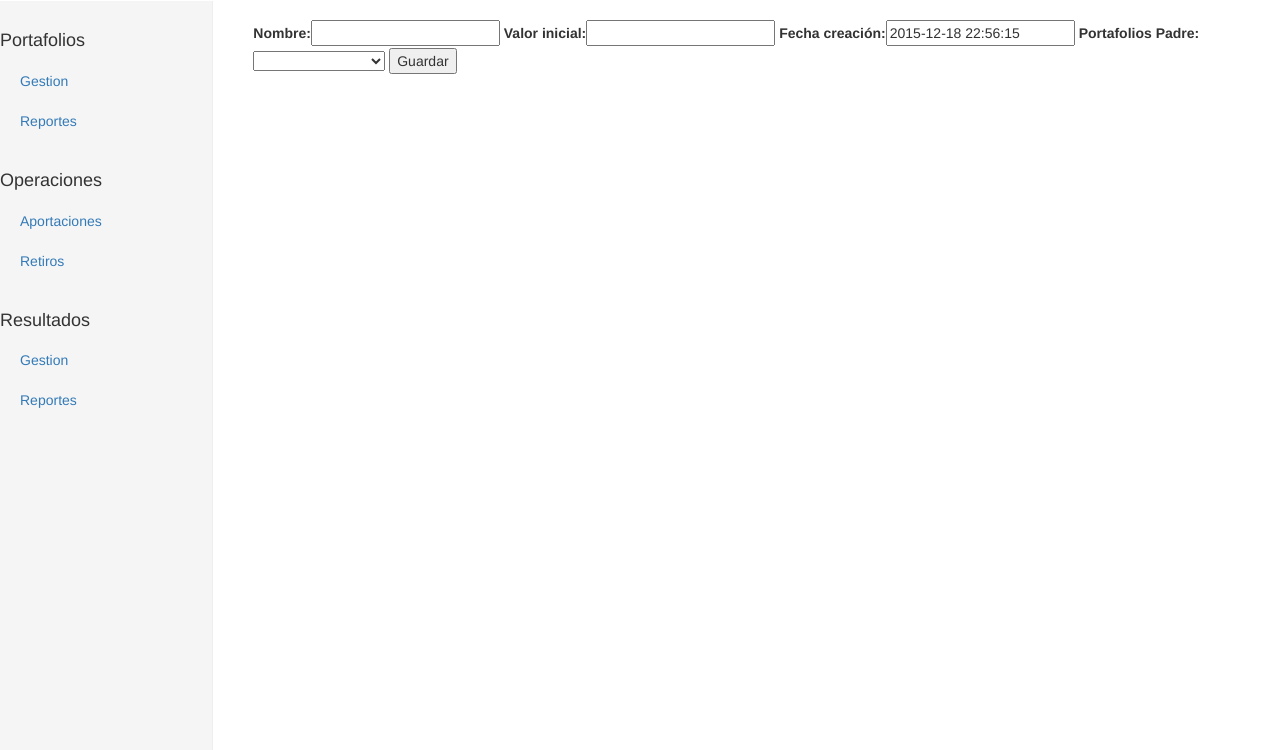
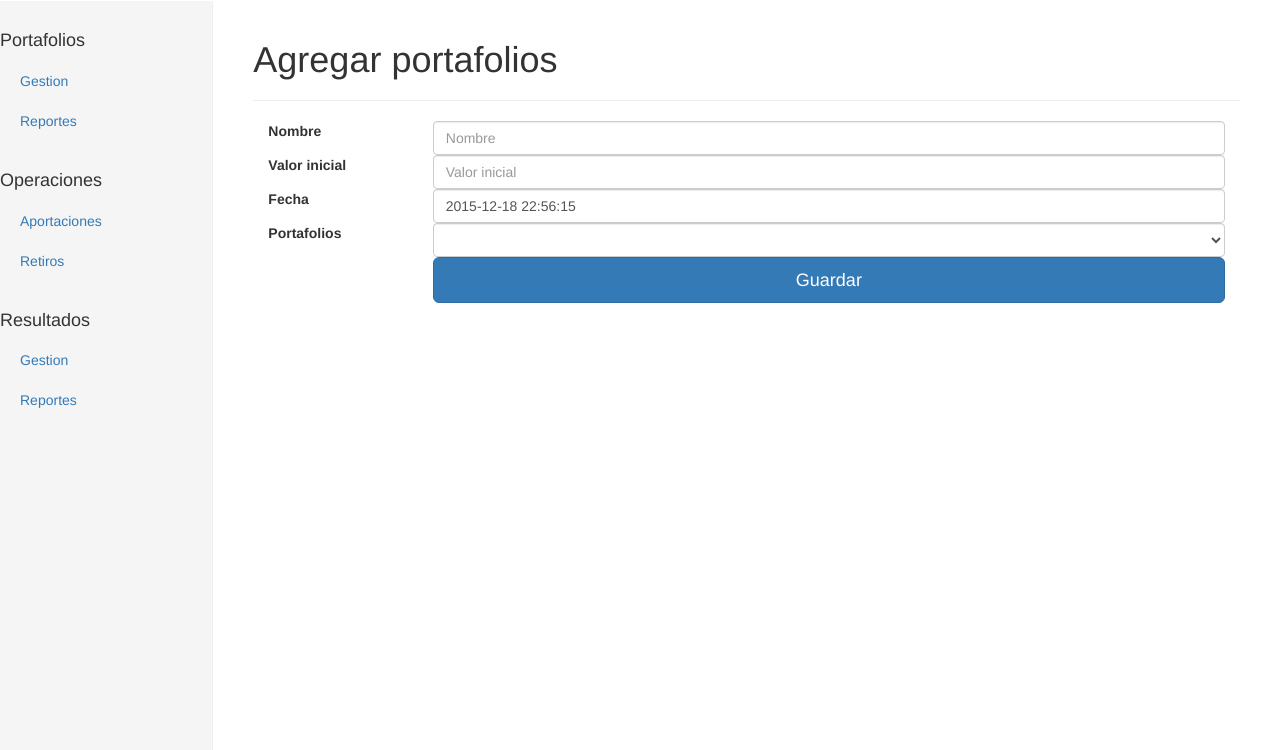
Before and after one commit to rickyrug/stocktrackingweb, a CodeIgniter app: page /StockTracker/index.php/portafolios/show_addform in a window 1280 px wide. Shown: the part 50-800 px from the top of the page. Run offline with CodeIgniter, Linux system fonts and the light colour scheme; data comes from the database, SQL or seed files in the repository.

Commit message:
Merge origin/master
Conflicts:
	nbproject/project.properties
	nbproject/project.xml

```diff
--- a/application/controllers/Aportacion.php
+++ b/application/controllers/Aportacion.php
@@ -25,7 +25,7 @@ class Aportacion extends CI_Controller {
     public function show_list($p_items = null) {
         $per_page = 10;
         if ($p_items == null) {
-            $results = $this->Operaciones_Model->get_Operaciones_Model('RT',null,$per_page);
+            $results = $this->Operaciones_Model->get_Operaciones_Model('AP',null,$per_page);
             $number_items = $this->Operaciones_Model->count_result('AP');
         } else {
 
@@ -124,7 +124,6 @@ class Aportacion extends CI_Controller {
         if ($this->form_validation->run() == FALSE) {
             if ($p_idoperacion != null) {
 
-                $this->load->model('Operaciones_Model', '', TRUE);
                 $result = $this->Operaciones_Model->find_by_id($p_idoperacion);
                 $data = array(
                     'idoperacion' => $result[0]->idaportaciones,
@@ -147,6 +146,7 @@ class Aportacion extends CI_Controller {
                     'fecha' => $this->form_validation->set_value('fecha')
                 );
             }
+             $this->call_views('aportaciones/form', $data);
         } else {
 
             $p_fecha = $this->input->post('fecha');
@@ -163,8 +163,6 @@ class Aportacion extends CI_Controller {
             redirect('aportacion/show_list', 'refresh');
         }
 
-
-        $this->call_views('aportaciones/form', $data);
     }
 
  /*Metdo para obtener toda la lista de portafolios*/
--- a/application/controllers/Portafolios.php
+++ b/application/controllers/Portafolios.php
@@ -1,4 +1,6 @@
 <?php
+
+defined('BASEPATH') OR exit('No direct script access allowed');
 
 /*
  * To change this license header, choose License Headers in Project Properties.
@@ -13,161 +15,147 @@
  */
 class Portafolios extends CI_Controller {
 
-    public function index() {
+    public function __construct() {
+        parent::__construct();
         $this->load->model('Portafolios_Model', '', TRUE);
-        $results = $this->Portafolios_Model->get_Portafolios_Model();
-        $data['results'] = $results;
+        $this->load->helper('paginationconfig');
+    }
 
-        $this->load->helper(array('form', 'url', 'html'));
-        $this->load->library('form_validation');
-        $this->load->library('table');
+    public function show_list($p_items = null) {
+        $per_page = 10;
+        if ($p_items == null) {
+            $results = $this->Portafolios_Model->get_Portafolios_Model(null, $per_page);
+            $number_items = $this->Portafolios_Model->count_result('AP');
+        } else {
+
+            $results = $this->Portafolios_Model->get_Portafolios_Model($p_items, $per_page);
+            $number_items = $this->Portafolios_Model->count_result('AP');
+        }
+
+
+        $base_url = base_url();
+        $base_url = $base_url . 'index.php?/aportacion/show_list/';
+
+
+        $this->pagination->initialize(generate_setup_pagination($base_url, $number_items, $per_page));
+
+        $data = array(
+            'title' => 'Portafolios',
+            'portafolios_list' => $results,
+            'paginacion' => $this->pagination->create_links(),
+            'resultados' => count($results) . ' of ' . $number_items,
+        );
+
         $this->call_views('portafolios/list', $data);
     }
 
-    public function add() {
+    public function index() {
 
-        $this->load->helper(array('form', 'url', 'html'));
-        $this->load->library('form_validation');
-        $this->load->library('calendar');
+        redirect('portafolios/show_list', 'refresh');
+    }
 
+    public function show_addform() {
+
+
+        $time = now('America/Mexico_City');
+
+        //se agregan reglas a la forma
         $this->form_validation->set_rules('nombre', 'Nombre de portafolios', 'required');
         $this->form_validation->set_rules('valorinicial', 'Valor inicial', 'required');
         $this->form_validation->set_rules('fechacreacion', 'Fecha creacion', 'required');
-        $this->form_validation->set_rules('portafolios', 'Portafolios', 'required');
 
         if ($this->form_validation->run() == FALSE) {
-            $data['error'] = $this->form_validation->error_array();
-            $data['accion'] = 'portafolios/add';
-            $data['labelnombre'] = 'Nombre: ';
-            $data['nombre'] = array('name' => 'nombre', 'value' => $this->form_validation->set_value('nombre'));
-            $data['labelvalorinicial'] = 'Valor inicial: ';
-            $data['valorinicial'] = array('name' => 'valorinicial', 'value' => $this->form_validation->set_value('valorinicial'));
-            $data['labelfechacreacion'] = 'Fecha creación: ';
-            $data['fechacreacion'] = array('name' => 'fechacreacion', 'value' => $this->form_validation->set_value('fechacreacion'));
-            $data['btnguardar'] = array('guardar' => 'Guardar');
-            $data['labelportafoliospadre'] = 'Portafolios Padre: ';
-            $data['portafolios'] = $this->get_portafolios();
-            $data['selectedPortafolios'] = $this->form_validation->set_value('portafolios');
+
+            //Array con los datos que se le van a enviar a la vista.
+            $data = array(
+                'accion' => 'portafolios/show_addform',
+                'title' => 'Agregar portafolios',
+                'nombre' => $this->form_validation->set_value('nombre'),
+                'valorinicial' => $this->form_validation->set_value('valorinicial'),
+                'portafolios' => $this->get_portafolios(),
+                'selectedPortafolios' => $this->form_validation->set_value('portafolios'),
+                'fechacreacion' => unix_to_human($time, TRUE, 'EU')
+            );
 
             $this->call_views('portafolios/form', $data);
         } else {
 
-            $p_nombre           = $_POST['nombre'];
-            $p_valorinicial     = $_POST['valorinicial'];
-            $p_fechacreacion    = $_POST['fechacreacion'];
-            $p_portafoliospadre = $_POST['portafolios'];
+            $p_nombre           = $this->input->post('nombre');
+            $p_valorinicial     = $this->input->post('valorinicial');
+            $p_fechacreacion    = $this->input->post('fechacreacion');
+            $p_portafoliospadre = $this->input->post('portafolios');
 
-            if($p_portafoliospadre == 0){
+            if ($p_portafoliospadre == 0) {
                 $p_portafoliospadre = null;
             }
 
-            $this->load->model('Portafolios_Model', '', TRUE);
-            $this->Portafolios_Model->insert_Portafolios_Model($p_nombre, $p_valorinicial,
-                                                               $p_fechacreacion,$p_portafoliospadre);
+
+            $this->Portafolios_Model->insert_Portafolios_Model($p_nombre, $p_valorinicial, $p_fechacreacion, $p_portafoliospadre);
 
             redirect('portafolios', 'refresh');
         }
     }
 
-    public function show_addform() {
-        $this->load->helper(array('form', 'url', 'date','html'));
-        $this->load->library('form_validation');
+    public function show_editform($p_idportafolios=NULL) {
 
-        $time = now('America/Mexico_City');
-
-        $data['accion'] = 'portafolios/add';
-        $data['labelnombre'] = 'Nombre: ';
-        $data['nombre'] = array('name' => 'nombre');
-        $data['labelvalorinicial'] = 'Valor inicial: ';
-        $data['valorinicial'] = array('name' => 'valorinicial');
-        $data['labelfechacreacion'] = 'Fecha creación: ';
-        $data['fechacreacion'] = array('name' => 'fechacreacion', 'value' => unix_to_human($time, TRUE, 'EU'));
-        $data['portafolios'] = $this->get_portafolios();
-        $data['labelportafoliospadre'] = 'Portafolios Padre: ';
-        $data['btnguardar'] = array('guardar' => 'Guardar');
-
-        $this->call_views('portafolios/form', $data);
-    }
-
-    public function show_editform($p_idportafolios) {
-
-        $this->load->helper(array('form', 'url', 'date','html'));
-        $this->load->library('form_validation');
-
-        $this->load->model('Portafolios_Model', '', TRUE);
-        $selected_portafolios = $this->Portafolios_Model->find_by_id($p_idportafolios);
-
-        $time = now('America/Mexico_City');
-
-        $data['accion'] = 'portafolios/edit';
-        $data['labelnombre'] = 'Nombre: ';
-        $data['nombre'] = array('name' => 'nombre', 'value' => $selected_portafolios[0]->nombre);
-        $data['labelvalorinicial'] = 'Valor inicial: ';
-        $data['valorinicial'] = array('name' => 'valorinicial', 'value' => $selected_portafolios[0]->valorinicial);
-        $data['labelfechacreacion'] = 'Fecha creación: ';
-        $data['fechacreacion'] = array('name' => 'fechacreacion', 'value' => $selected_portafolios[0]->fechacreacion);
-        $data['btnguardar'] = array('guardar' => 'Guardar');
-        $data['idportafolios'] = array('idportafolios' => $selected_portafolios[0]->idportafolios);
-        $data['idportafolios_delete'] = $selected_portafolios[0]->idportafolios;
-        $data['labelportafoliospadre'] = 'Portafolios Padre: ';
-        $data['portafolios'] = $this->get_portafolios();
-        $data['selectedPortafolios'] = $selected_portafolios[0]->portafoliospadre;
-        $this->call_views('portafolios/form', $data);
-    }
-
-    public function edit() {
-
-        $this->load->helper(array('form', 'url','html'));
-        $this->load->library('form_validation');
-        $this->load->library('calendar');
-
+        //se agregan reglas a la forma
         $this->form_validation->set_rules('nombre', 'Nombre de portafolios', 'required');
         $this->form_validation->set_rules('valorinicial', 'Valor inicial', 'required');
         $this->form_validation->set_rules('fechacreacion', 'Fecha creacion', 'required');
-        $this->form_validation->set_rules('idportafolios', 'idportafolios', 'required');
-        $this->form_validation->set_rules('portafolios', 'Portafolios', 'required');
 
         if ($this->form_validation->run() == FALSE) {
-            $data['error'] = $this->form_validation->error_array();
-            $data['accion'] = 'portafolios/edit';
-            $data['labelnombre'] = 'Nombre: ';
-            $data['nombre'] = array('name' => 'nombre', 'value' => $this->form_validation->set_value('nombre'));
-            $data['labelvalorinicial'] = 'Valor inicial: ';
-            $data['valorinicial'] = array('name' => 'valorinicial', 'value' => $this->form_validation->set_value('valorinicial'));
-            $data['labelfechacreacion'] = 'Fecha creación: ';
-            $data['fechacreacion'] = array('name' => 'fechacreacion', 'value' => $this->form_validation->set_value('fechacreacion'));
-            $data['btnguardar'] = array('guardar' => 'Guardar');
-            $data['idportafolios'] = array('idportafolios' => $this->form_validation->set_value('idportafolios'));
-             $data['labelportafoliospadre'] = 'Portafolios Padre: ';
-            $data['portafolios'] = $this->get_portafolios();
-            $data['selectedPortafolios'] = $this->form_validation->set_value('portafolios');
+            if ($p_idportafolios != NULL) {
+                $result = $this->Portafolios_Model->find_by_id($p_idportafolios);
+
+                $data = array(
+                    'accion' => 'portafolios/show_editform',
+                    'title' => 'Editar portafolios',
+                    'idportafolios'=> $result[0]->idportafolios,
+                    'nombre' => $result[0]->nombre,
+                    'valorinicial' => $result[0]->valorinicial,
+                    'portafolios' => $this->get_portafolios(),
+                    'selectedPortafolios' => $result[0]->portafoliospadre,
+                    'fechacreacion' => $result[0]->fechacreacion,
+                );
+            } else {
+
+                //Array con los datos que se le van a enviar a la vista.
+                $data = array(
+                    'accion'              => 'portafolios/show_editform',
+                    'title'               => 'Editar portafolios',
+                    'nombre'              => $this->form_validation->set_value('nombre'),
+                    'idportafolios'       => $this->form_validation->set_value('idportafolios'),
+                    'valorinicial'        => $this->form_validation->set_value('valorinicial'),
+                    'portafolios'         => $this->get_portafolios('idportafolios'),
+                    'selectedPortafolios' => $this->form_validation->set_value('portafolios'),
+                    'fechacreacion'       => $this->form_validation->set_value('fechacreacion')
+                );
+            }
             $this->call_views('portafolios/form', $data);
         } else {
-            $p_idportafolios = $_POST['idportafolios'];
-            $p_nombre = $_POST['nombre'];
-            $p_valorinicial = $_POST['valorinicial'];
-            $p_fechacreacion = $_POST['fechacreacion'];
-            $p_portafoliospadre = $_POST['portafolios'];
+            $p_idportafolios    = $this->input->post('idportafolios');
+            $p_nombre           = $this->input->post('nombre');
+            $p_valorinicial     = $this->input->post('valorinicial');
+            $p_fechacreacion    = $this->input->post('fechacreacion');
+            $p_portafoliospadre = $this->input->post('portafolios');
 
-            if($p_portafoliospadre == 0){
+            if ($p_portafoliospadre == 0) {
                 $p_portafoliospadre = null;
             }
-            $this->load->model('Portafolios_Model', '', TRUE);
-            $this->Portafolios_Model->update_Portafolios_Model($p_idportafolios, $p_nombre,
-                                                               $p_valorinicial, $p_fechacreacion,
-                                                               $p_portafoliospadre
-            );
+
+            $this->Portafolios_Model->update_Portafolios_Model($p_idportafolios,
+                    $p_nombre, $p_valorinicial, $p_fechacreacion, $p_portafoliospadre);
 
             redirect('portafolios', 'refresh');
         }
+
     }
 
+
     public function delete($p_Portafolios) {
-        $this->load->helper(array('form', 'url'));
-        $this->load->model('Portafolios_Model','',TRUE);
+
         $this->Portafolios_Model->delete_Portafolios_Model($p_Portafolios);
         redirect('portafolios', 'refresh');
-
     }
 
     private function call_views($p_view, $p_data = null) {
@@ -175,7 +163,8 @@ class Portafolios extends CI_Controller {
         if ($p_data == null) {
             $this->load->view($p_view);
         } else {
-            $this->load->view($p_view, $p_data);
+
+            $this->parser->parse($p_view, $p_data);
         }
 
         $this->load->view('footer');
--- a/application/models/Portafolios_model.php
+++ b/application/models/Portafolios_model.php
@@ -22,11 +22,17 @@ class Portafolios_model extends CI_Model{
         parent::__construct();
     }
 
-    public function get_Portafolios_Model(){
+    public function get_Portafolios_Model($p_start = null, $p_limit = null){
+
+        if ($p_limit != null && $p_start == null) {
+            $this->db->limit($p_limit);
+        } else if ($p_start != NULL && $p_limit != null) {
+            $this->db->limit($p_limit, $p_start);
+            //  $this->db->limit($p_start,$p_limit);
+        }
 
         $query = $this->db->get('portafolios');
         return $query->result();
-
 
     }
 
@@ -99,4 +105,12 @@ class Portafolios_model extends CI_Model{
         $this->db->where_in('idportafolios', $p_idPortafolios_Model);
         $this->db->delete('portafolios');
     }
+
+    public function count_result() {
+        $this->db->select('*');
+        $this->db->from('portafolios');
+
+        $query = $this->db->get();
+        return $query->num_rows();
+    }
 }
--- a/application/views/aportaciones/form.php
+++ b/application/views/aportaciones/form.php
@@ -1,3 +1,6 @@
+<?php
+defined('BASEPATH') OR exit('No direct script access allowed');
+?>
 <h1>{title}</h1>
 <hr>
 <?php
--- a/application/views/portafolios/form.php
+++ b/application/views/portafolios/form.php
@@ -1,30 +1,48 @@
 <?php
+defined('BASEPATH') OR exit('No direct script access allowed');
+?>
+<h1>{title}</h1>
+<hr>
 
-if (isset($error)) {
-    echo var_dump($error);
-}
+<?php
 echo form_open($accion);
-if (isset($idportafolios)) {
-    echo form_hidden($idportafolios);
-}
-if(isset($idportafolios_delete)){
-    $linkborrar = 'portafolios/delete/'.$idportafolios_delete;
-    echo anchor($linkborrar,"Borrar");
-}
-echo form_label($labelnombre);
-echo form_input($nombre);
-echo form_label($labelvalorinicial);
-echo form_input($valorinicial);
-echo form_label($labelfechacreacion);
-echo form_input($fechacreacion);
-echo form_label($labelportafoliospadre);
-if (isset($selectedPortafolios)) {
-    echo form_dropdown('portafolios', $portafolios, $selectedPortafolios);
-} else {
-    echo form_dropdown('portafolios', $portafolios);
-}
-echo form_submit($btnguardar['guardar'], $btnguardar['guardar']);
+echo validation_errors();
+?>
 
-
-echo form_close();
-?>
+<input type="hidden" name="idportafolios" value="{idportafolios}" />
+<div class="form-group">
+    <label for="inputNombre" class="col-sm-2 control-label">Nombre</label>
+    <div class="col-sm-10">
+        <input type="text" class="form-control" id="inputNombre" placeholder="Nombre" name="nombre" value="{nombre}">
+    </div>
+</div>
+<div class="form-group">
+    <label for="inputValor" class="col-sm-2 control-label">Valor inicial</label>
+    <div class="col-sm-10">
+        <input type="text" class="form-control" id="inputValor" placeholder="Valor inicial" value="{valorinicial}" name="valorinicial">
+    </div>
+</div>
+<div class="form-group">
+    <label for="inputFecha" class="col-sm-2 control-label">Fecha</label>
+    <div class="col-sm-10">
+        <input type="text" class="form-control" id="inputFecha" placeholder="Fecha" value="{fechacreacion}" name="fechacreacion">
+    </div>
+</div>
+<div class="form-group">
+    <label for="inputPortafolios" class="col-sm-2 control-label">Portafolios</label>
+    <div class="col-sm-10">
+        <?php
+        if (isset($selectedPortafolios)) {
+            echo form_dropdown('portafolios', $portafolios, $selectedPortafolios, 'id="inputPortafolios" class="form-control "');
+        } else {
+            echo form_dropdown('portafolios', $portafolios, '', 'id="inputPortafolios" class="form-control "');
+        }
+        ?>
+    </div>
+</div>
+<div class="form-group">
+    <div class="col-sm-offset-2 col-sm-10">
+        <button type="submit" class="btn btn-lg btn-primary btn-block">Guardar</button>
+    </div>
+</div>
+</form>
```
Also changed, not shown: application/views/portafolios/form_old.php (added, +30 -0 lines), application/views/portafolios/list.php (+27 -19 lines).
